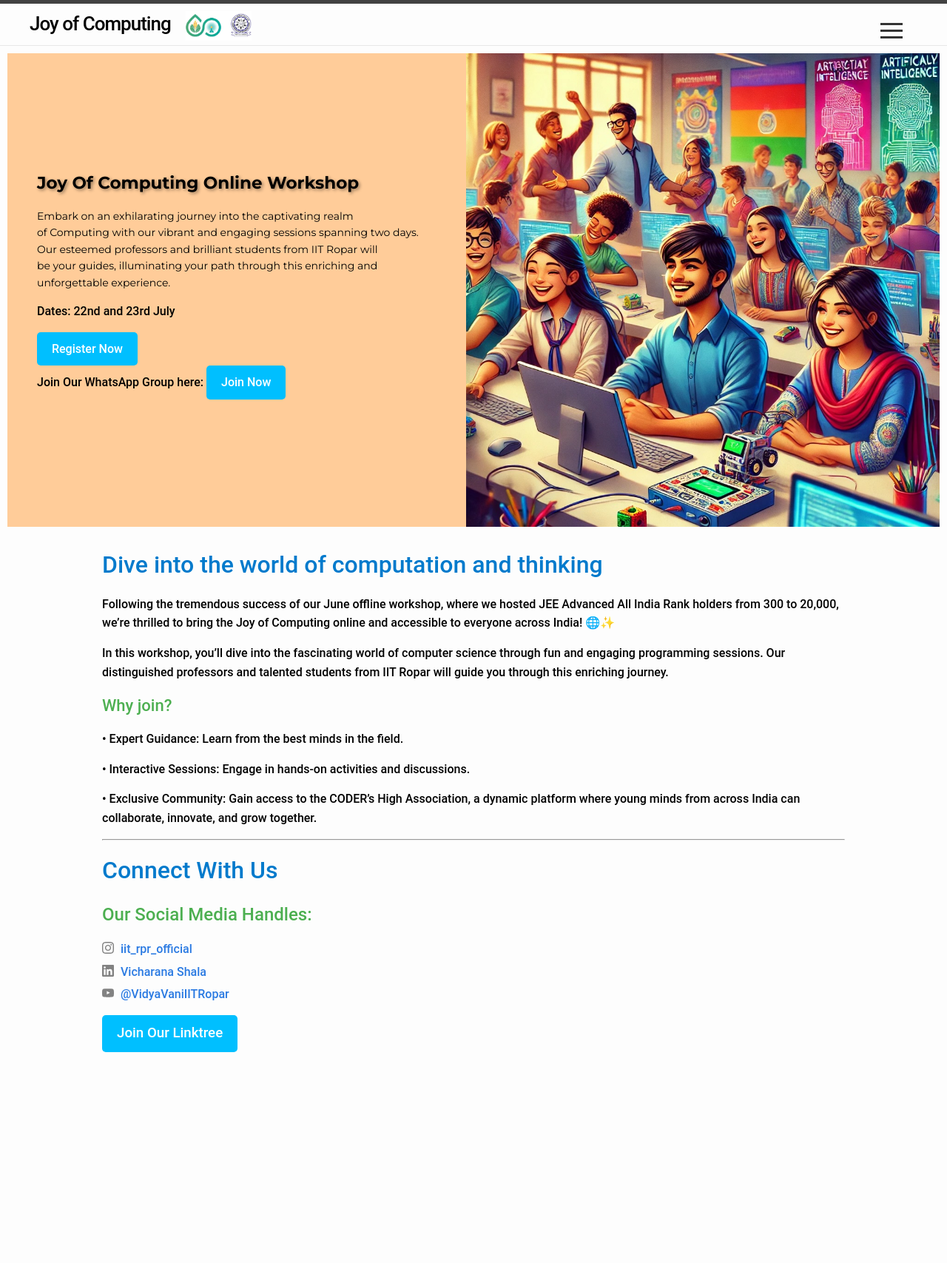
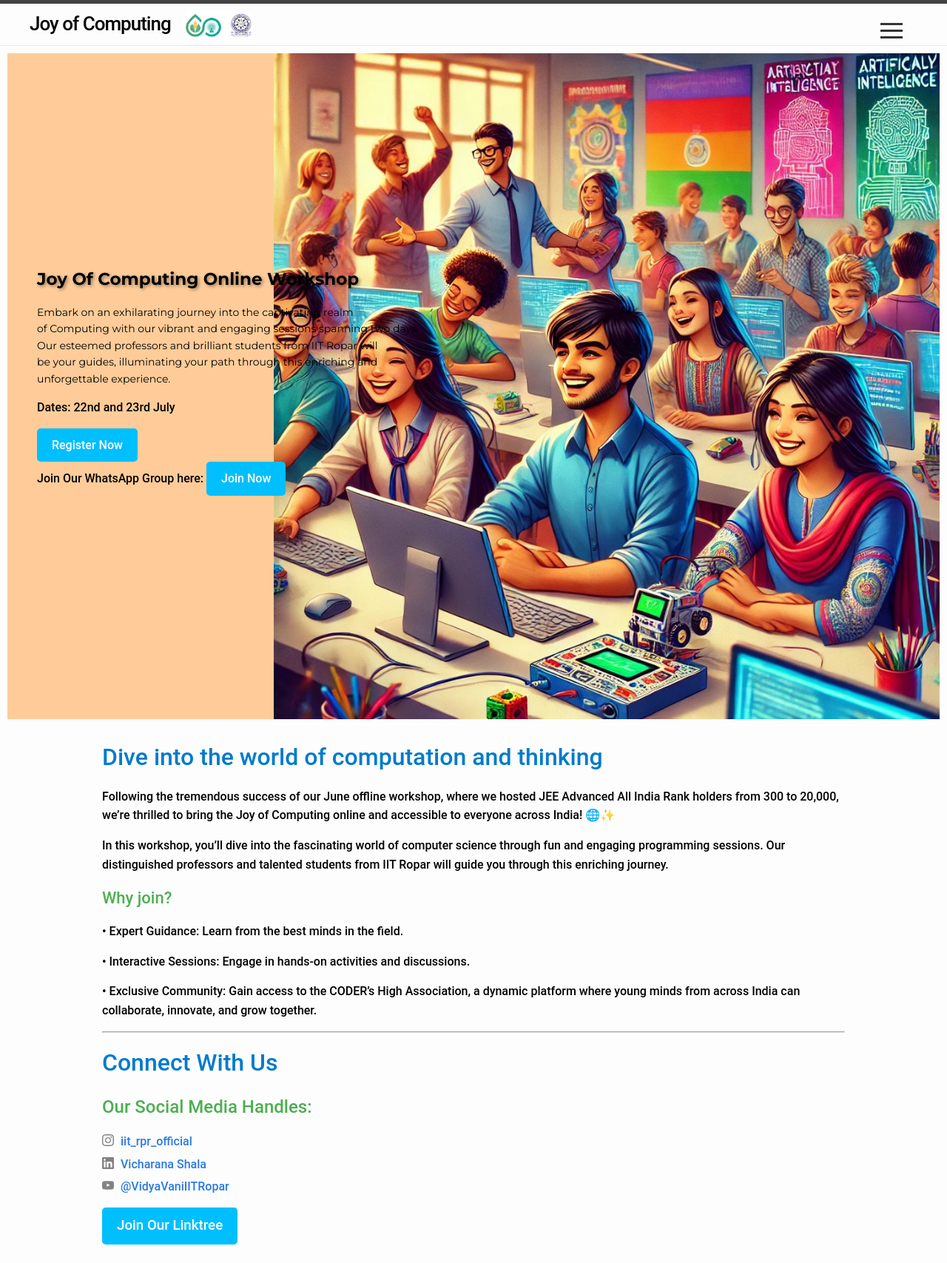
Before and after one commit to sudarshansudarshan/joc, a Jekyll site: the page built from index.markdown, in a window 1280 px wide. Shown: the whole page at 74% size. Built offline with Jekyll 4.4.1, drawn with Linux system fonts in a browser that asks for light colours; before the commit the page ends 1447 px from its top, so only the background shows below that.

Commit message:
Update home.html

```diff
--- a/_layouts/home.html
+++ b/_layouts/home.html
@@ -155,7 +155,7 @@ layout: default
   {%- endif -%}-->
 
 
-  <div class="hero-section" style="width: 100%; height: 50vw; background-color: #ffcc99; background-image: url('images/joc image.jpg'); background-size: contain; background-repeat: no-repeat; background-position: right top;">
+  <div class="hero-section" style="width: 100%; background-color: #ffcc99; background-image: url('images/joc image.jpg'); background-size: contain; background-repeat: no-repeat; background-position: right top;">
     <div class="content" style="padding-left: 40px;">
 <!--       <h2 style="color: black;"><b> Joy Of Computing Online Workshop</b></h2> -->
       <h2 style="color: black; font-family: 'Montserrat', sans-serif; font-size: 23px; text-shadow: 2px 2px 4px rgba(0, 0, 0, 0.4);"><b>Joy Of Computing Online Workshop</b></h2>
```
